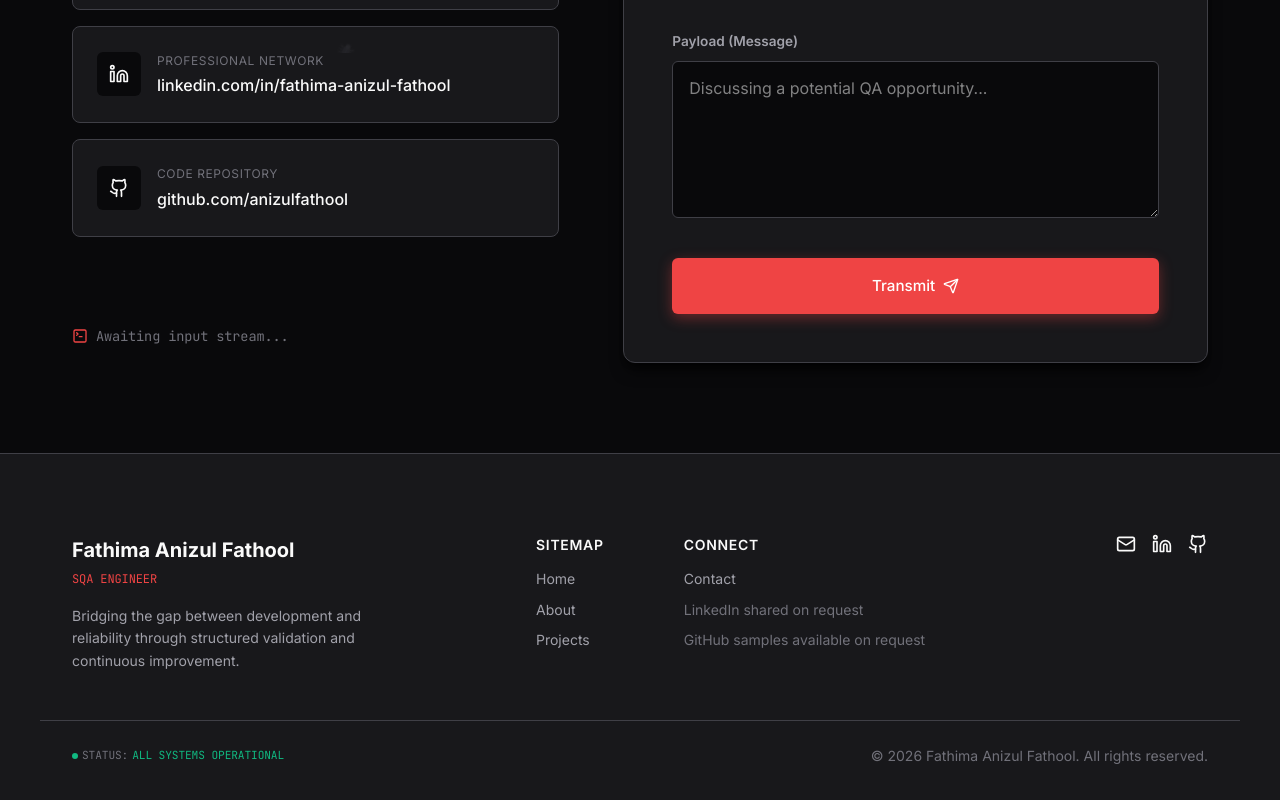
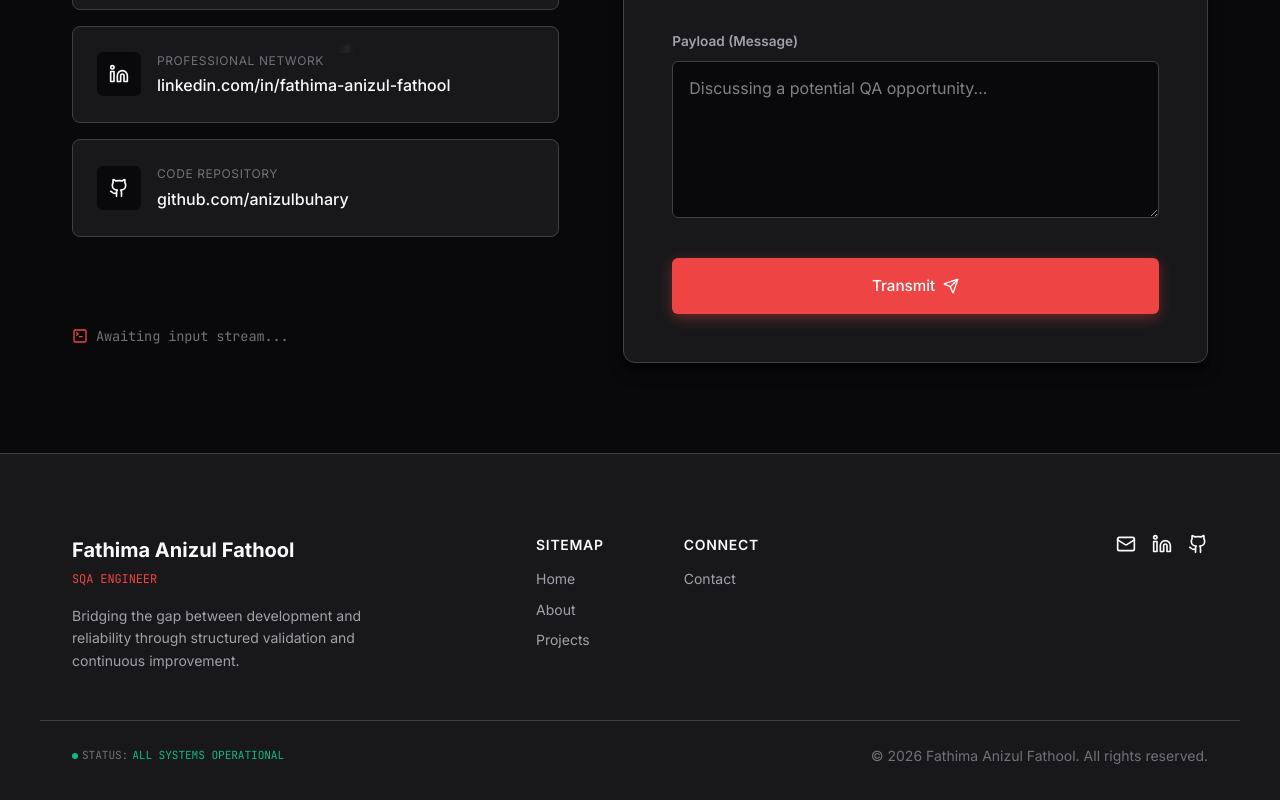
Before and after one commit to anizulbuhary/QA-Portfolio, a React (Vite) app: page /contact in a window 1280 px wide. Shown: the part 747-1547 px from the top of the page. Built offline with nearby package versions, Linux system fonts and the light colour scheme.

Commit message:
feat: integrate official LinkedIn and Gmail contact details

```diff
--- a/index.html
+++ b/index.html
@@ -4,6 +4,7 @@
     <meta charset="UTF-8" />
     <link rel="icon" type="image/svg+xml" href="/favicon.svg" />
     <meta name="viewport" content="width=device-width, initial-scale=1.0" />
+    <meta name="description" content="Professional SQA Portfolio of Fathima Anizul Fathool, showcasing expertise in automated testing (Playwright, Selenium), security auditing, and quality engineering." />
     <title>Fathima Anizul | SQA Engineer</title>
   </head>
   <body>
--- a/src/components/layout/Footer.tsx
+++ b/src/components/layout/Footer.tsx
@@ -25,8 +25,6 @@ const Footer = () => {
           <div className="link-group">
             <h4 className="link-group-title">Connect</h4>
             <Link to="/contact">Contact</Link>
-            <span className="footer-note">LinkedIn shared on request</span>
-            <span className="footer-note">GitHub samples available on request</span>
           </div>
         </div>
 
@@ -38,7 +36,7 @@ const Footer = () => {
             <a href="https://www.linkedin.com/in/fathima-anizul-fathool-9297451bb" target="_blank" rel="noopener noreferrer" title="LinkedIn Profile">
               <LinkedinIcon size={20} />
             </a>
-            <a href="https://github.com" target="_blank" rel="noopener noreferrer" title="GitHub Repository">
+            <a href="https://github.com/anizulbuhary" target="_blank" rel="noopener noreferrer" title="GitHub Repository">
               <GithubIcon size={20} />
             </a>
           </div>
--- a/src/components/layout/Navbar.tsx
+++ b/src/components/layout/Navbar.tsx
@@ -160,13 +160,13 @@ const Navbar = () => {
                   </a>
 
                   <div className="mobile-socials">
-                    <a href="https://github.com" target="_blank" rel="noopener noreferrer" className="social-icon">
+                    <a href="https://github.com/anizulbuhary" target="_blank" rel="noopener noreferrer" className="social-icon">
                       <Github size={20} />
                     </a>
-                    <a href="https://linkedin.com" target="_blank" rel="noopener noreferrer" className="social-icon">
+                    <a href="https://www.linkedin.com/in/fathima-anizul-fathool-9297451bb" target="_blank" rel="noopener noreferrer" className="social-icon">
                       <Linkedin size={20} />
                     </a>
-                    <a href="mailto:contact@example.com" className="social-icon">
+                    <a href="mailto:anizulfathool@gmail.com" className="social-icon">
                       <Mail size={20} />
                     </a>
                   </div>
--- a/src/pages/Contact.tsx
+++ b/src/pages/Contact.tsx
@@ -56,11 +56,11 @@ const Contact = () => {
                 <span className="method-val">linkedin.com/in/fathima-anizul-fathool</span>
               </div>
             </a>
-            <a href="https://github.com" target="_blank" rel="noopener noreferrer" className="contact-method">
+            <a href="https://github.com/anizulbuhary" target="_blank" rel="noopener noreferrer" className="contact-method">
               <div className="method-icon"><Github size={20} /></div>
               <div className="method-details">
                 <span className="method-label">Code Repository</span>
-                <span className="method-val">github.com/anizulfathool</span>
+                <span className="method-val">github.com/anizulbuhary</span>
               </div>
             </a>
           </div>
```
